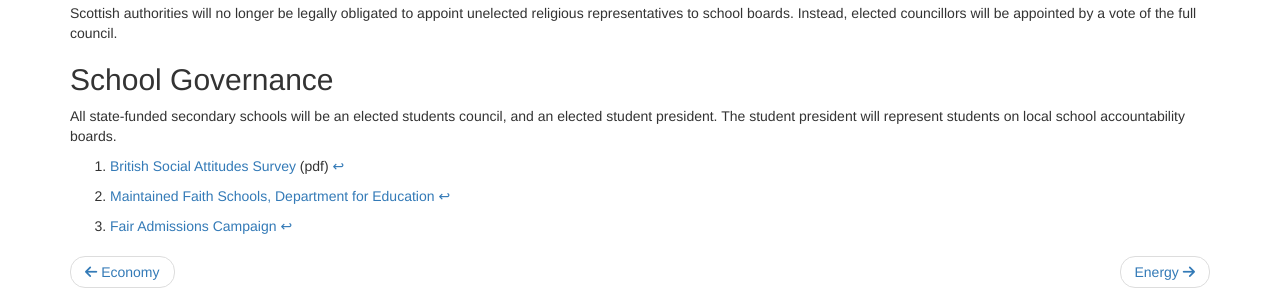
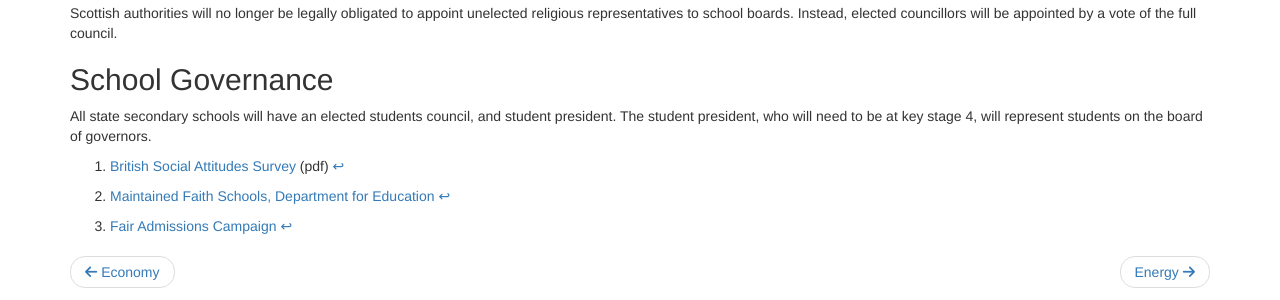
Before and after one commit to openpolitics/manifesto, a Jekyll site: the page built from manifesto/education.md, in a window 1280 px wide and 1013 px high. Shown: the part 663-963 px from the top of the window. Built offline with Jekyll 4.4.1, drawn with Linux system fonts in a browser that asks for light colours; nearby versions of some CDN libraries; library files that are not in the unit come from our copies.

Commit message:
Tightened up
Removed the grammar fail, and changed wording to more accurately reflect that this policy would only be able to affect state schools, not academies and free schools which are governed by a company limited by guarantee.

```diff
--- a/manifesto/education.md
+++ b/manifesto/education.md
@@ -33,7 +33,7 @@ Scottish authorities will no longer be legally obligated to appoint unelected re
 
 ## School Governance
 
-All state-funded secondary schools will be an elected students council, and an elected student president. The student president will represent students on local school accountability boards.
+All state secondary schools will have an elected students council, and student president. The student president, who will need to be at key stage 4, will represent students on the board of governors.
 
 [^1]: [British Social Attitudes Survey](http://ir2.flife.de/data/natcen-social-research/igb_html/pdf/chapters/BSA28_12Religion.pdf) (pdf)
 [^2]: [Maintained Faith Schools, Department for Education](https://www.gov.uk/government/publications/maintained-faith-schools/maintained-faith-schools)
```
